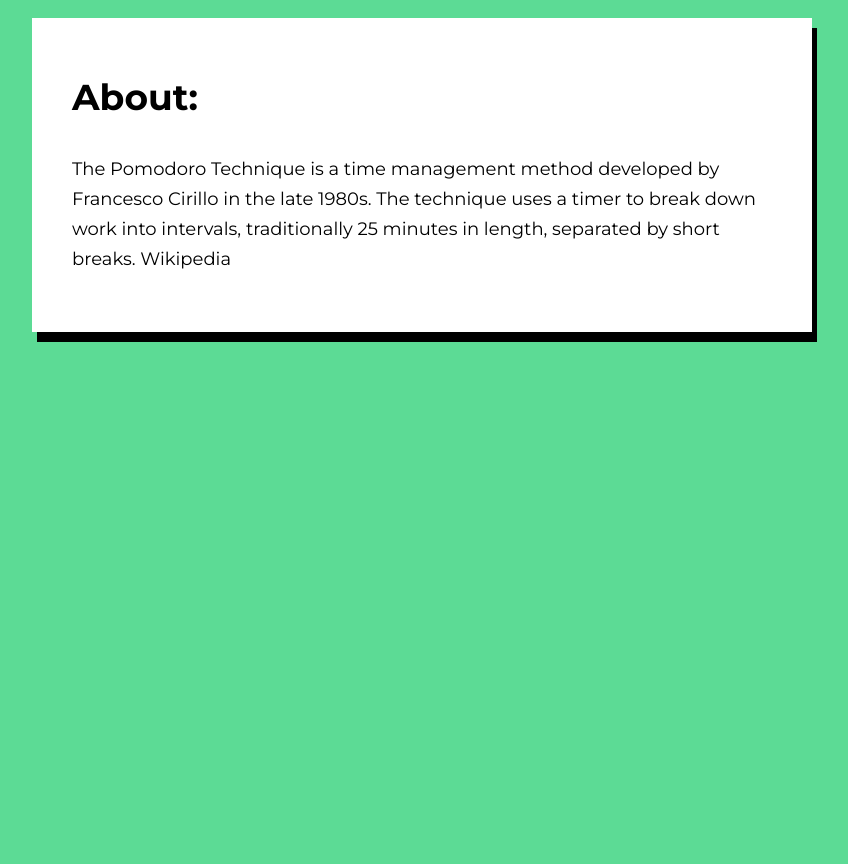
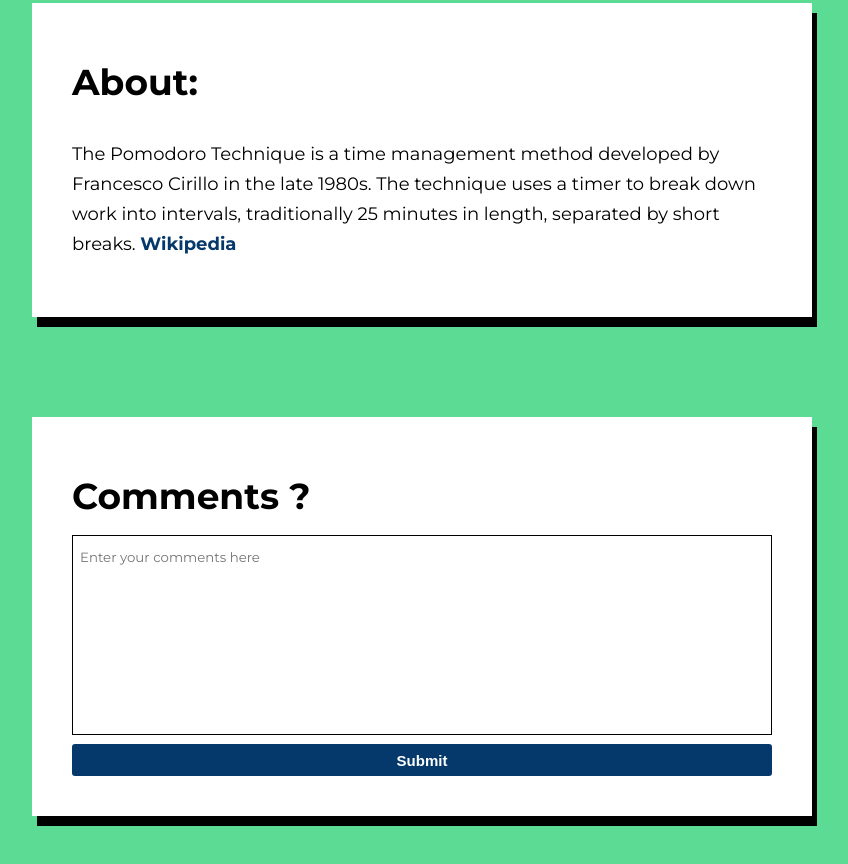
Before and after one commit to emilio-quintana-dev/pomodoro-clock-app, a React (Create React App) app: page / in a window 1280 px wide. Shown: the part 820-1684 px from the top of the page, without its empty margins (218-1066 px from the left). Built offline with nearby package versions, Linux system fonts and the light colour scheme.

Commit message:
finished contact form functionality

```diff
--- a/package.json
+++ b/package.json
@@ -6,6 +6,7 @@
     "@testing-library/jest-dom": "^4.2.4",
     "@testing-library/react": "^9.3.2",
     "@testing-library/user-event": "^7.1.2",
+    "axios": "^0.20.0",
     "react": "^16.13.1",
     "react-dom": "^16.13.1",
     "react-scripts": "3.4.3",
--- a/src/App.jsx
+++ b/src/App.jsx
@@ -7,6 +7,8 @@
 import OutterWrapper from "./prebuilt/OutterWrapper";
 import AboutWrapper from "./prebuilt/AboutWrapper";
 import Title from "./prebuilt/Title";
+import Link from "./prebuilt/Link";
+import ContactForm from "./components/ContactForm.jsx";
 import "./styles/App.css";
 
 export default function App() {
@@ -79,8 +81,16 @@
           The Pomodoro Technique is a time management method developed by
           Francesco Cirillo in the late 1980s. The technique uses a timer to
           break down work into intervals, traditionally 25 minutes in length,
-          separated by short breaks. Wikipedia
+          separated by short breaks.{" "}
+          <Link href="https://en.wikipedia.org/wiki/Pomodoro_Technique">
+            Wikipedia
+          </Link>
         </p>
+      </AboutWrapper>
+
+      <AboutWrapper>
+        <h1>Comments ?</h1>
+        <ContactForm />
       </AboutWrapper>
     </Wrapper>
   );
--- a/src/components/BreakInterval.jsx
+++ b/src/components/BreakInterval.jsx
@@ -1,22 +1,20 @@
 import React from "react";
 import InnerWrapper from "../prebuilt/InnerWrapper";
-import Input from "../prebuilt/Input";
+import Selection from "../prebuilt/Selection";
 
 const BreakInterval = (props) => {
-  const handleChange = (event) => {
-    props.updateSessionLength(event.target.value);
-  };
-
   return (
     <InnerWrapper>
       <h2>Break Length:</h2>
       <form>
-        <Input onChange={handleChange}>
+        <Selection
+          onChange={(event) => props.updateBreakLength(event.target.value)}
+        >
           <option value="5">5:00</option>
           <option value="10">10:00</option>
           <option value="15">15:00</option>
           <option value="20">20:00</option>
-        </Input>
+        </Selection>
       </form>
     </InnerWrapper>
   );
--- /dev/null
+++ b/src/components/ContactForm.jsx
@@ -0,0 +1,57 @@
+import React, { useState } from "react";
+import Button from "../prebuilt/Button";
+import styled from "styled-components";
+import axios from "axios";
+
+const Form = styled.form`
+  width: 100%;
+  height: 200px;
+  margin-bottom: 0.5em;
+  border: solid 1px;
+  padding: 5px;
+  box-sizing: border-box;
+`;
+
+const Input = styled.input`
+  width: 75%;
+  border: none;
+  color: grey;
+  font-family: "Montserrat";
+  &:focus {
+    outline: none;
+  }
+`;
+
+export default function ContactForm() {
+  const [message, setMessage] = useState("");
+
+  const handleSubmit = () => {
+    axios
+      .post("http://localhost:3000/message", {
+        message: message,
+      })
+      .then((response) => {
+        console.log(response);
+        setMessage("Thank you for your feedback!");
+      })
+      .catch((error) => {
+        console.log(error);
+      });
+  };
+
+  return (
+    <>
+      <Form onSubmit={handleSubmit}>
+        <Input
+          type="text"
+          name="message"
+          placeholder="Enter your comments here"
+          value={message}
+          autoFocus={false}
+          onChange={(event) => setMessage(event.target.value)}
+        />
+      </Form>
+      <Button onClick={handleSubmit}>Submit</Button>
+    </>
+  );
+}
--- a/src/components/SessionLenght.jsx
+++ b/src/components/SessionLenght.jsx
@@ -1,23 +1,20 @@
 import React from "react";
 import InnerWrapper from "../prebuilt/InnerWrapper";
-import Input from "../prebuilt/Input";
+import Selection from "../prebuilt/Selection";
 
 const SessionLength = (props) => {
-  const handleChange = (event) => {
-    props.updateSessionLength(event.target.value);
-  };
   return (
     <InnerWrapper>
       <h2>Session Length:</h2>
-
       <form>
-        <Input onChange={handleChange}>
+        <Selection
+          onChange={(event) => props.updateSessionLength(event.target.value)}
+        >
           <option value="15">15:00</option>
           <option value="20">20:00</option>
           <option value="25">25:00</option>
           <option value="30">30:00</option>
-          <option value="1">Test</option>
-        </Input>
+        </Selection>
       </form>
     </InnerWrapper>
   );
--- a/src/prebuilt/Button.js
+++ b/src/prebuilt/Button.js
@@ -4,7 +4,6 @@
   background: #05386b;
   border-radius: 3px;
   color: #fff;
-  margin: 0.5em 0.5em;
   padding: 0.5em 1em;
   border: none;
   outline: none;
--- /dev/null
+++ b/src/prebuilt/Link.js
@@ -0,0 +1,9 @@
+import styled from "styled-components";
+
+const Link = styled.a`
+  text-decoration: none;
+  font-weight: 700;
+  color: #05386b;
+`;
+
+export default Link;
--- a/src/prebuilt/Input.js
+++ b/src/prebuilt/Selection.js
@@ -1,6 +1,6 @@
 import styled from "styled-components";
 
-const Input = styled.select`
+const Selection = styled.select`
   width: 75%;
   padding: 12px 10px;
   display: inline-block;
@@ -11,4 +11,4 @@
   font-size: 20px;
 `;
 
-export default Input;
+export default Selection;
```
Also changed, not shown: 1 other file (tests, documents, lock files or other folders).
